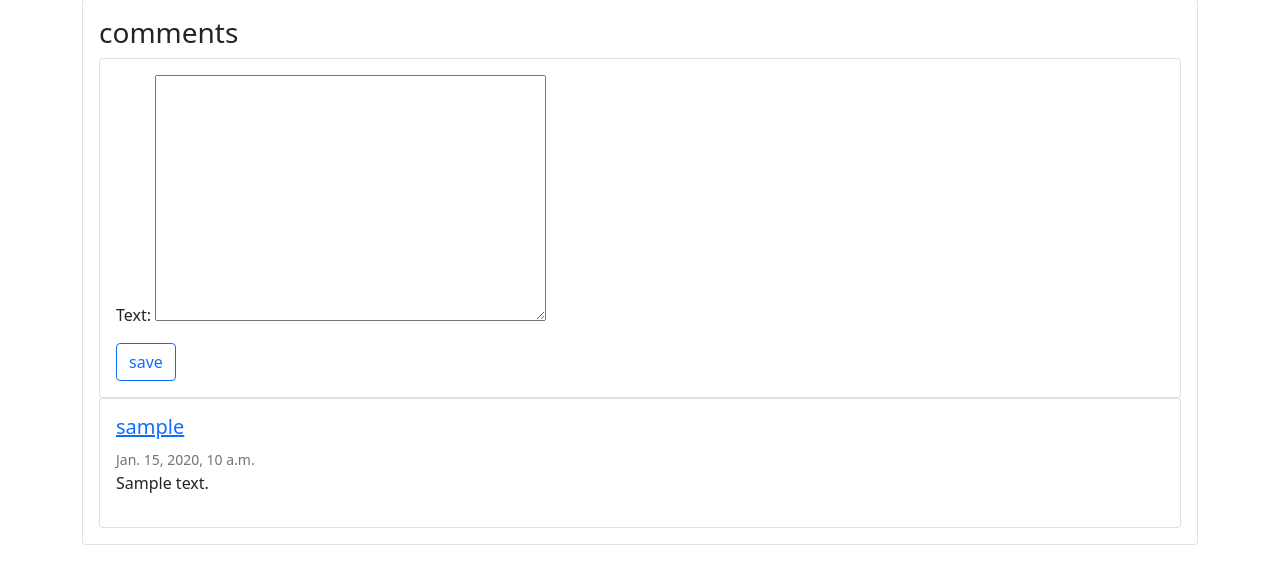
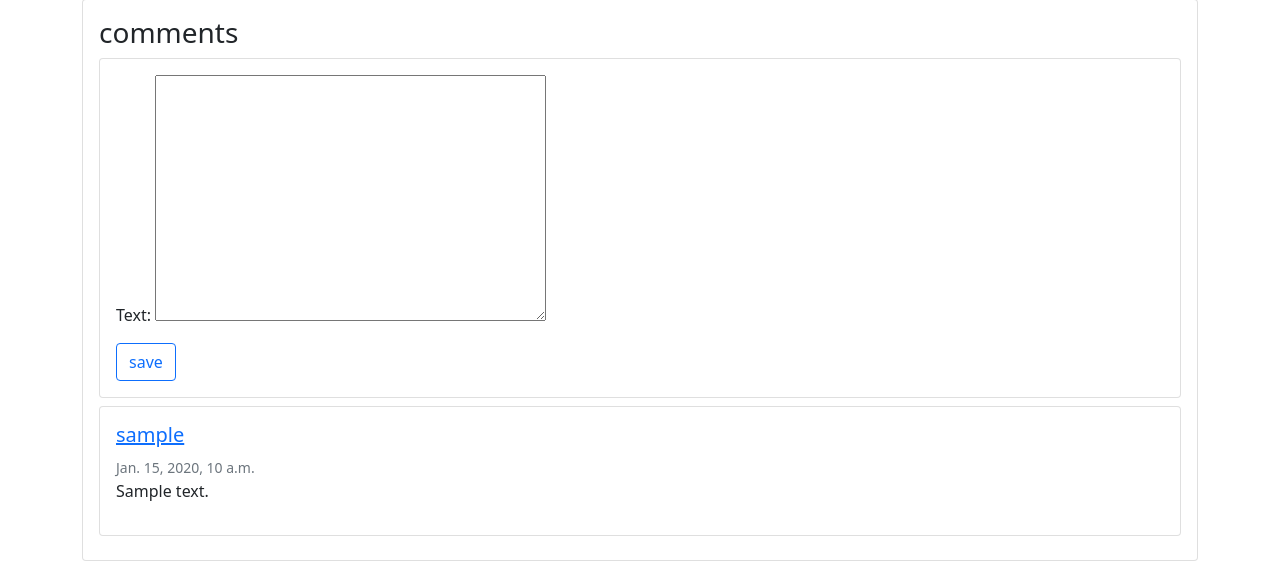
Before and after one commit to olewis8/django-blog, a Django app: template src/blog/templates/pages/blog_detail.html in a window 1280 px wide. Shown: the part 351-912 px from the top of the page. Run offline with Django 3.2, Linux system fonts and the light colour scheme; tables that the repository leaves empty hold one stand-in row (values such as "Sample post"); the template is opened without the code that fills it: values that come from a table or form of the project are taken from there, most other values are stand-ins (such as "Sample title", 1, 10 or a date in 2020); parts of the project's set-up code (start-up, migrations or seed data) failed here and were passed over.

Commit message:
added margin

```diff
--- a/src/comments/templates/comment.html
+++ b/src/comments/templates/comment.html
@@ -1,4 +1,4 @@
-<div class="card">
+<div class="card mb-2">
   <div class="card-body">
     <h5 class="card-title"><a href="/users/{{comment.user.user.username}}">{{ comment.user.user.username }}</a></h5>
     <small class='text-muted'>{{ comment.created }}</small>
--- a/src/comments/templates/list-comments.html
+++ b/src/comments/templates/list-comments.html
@@ -3,7 +3,7 @@
     <h3 class='card-title'>comments</h3>
 
     {% if form is not None %}
-      <div class="card">
+      <div class="card mb-2">
         <div class="card-body">
           <form method='POST'> {% csrf_token %}
             {{ form.as_p }}
--- a/src/comments/views.py
+++ b/src/comments/views.py
@@ -8,6 +8,7 @@ from users.models import Profile
 from blog.models import BlogPost
 
 def new_comment(request, blog_post: BlogPost, new_comment_form):
+
     if new_comment_form.is_valid():
         profile = get_object_or_404(Profile, user=request.user)
         new_comment = Comment.objects.create(post=blog_post, user=profile)
```
